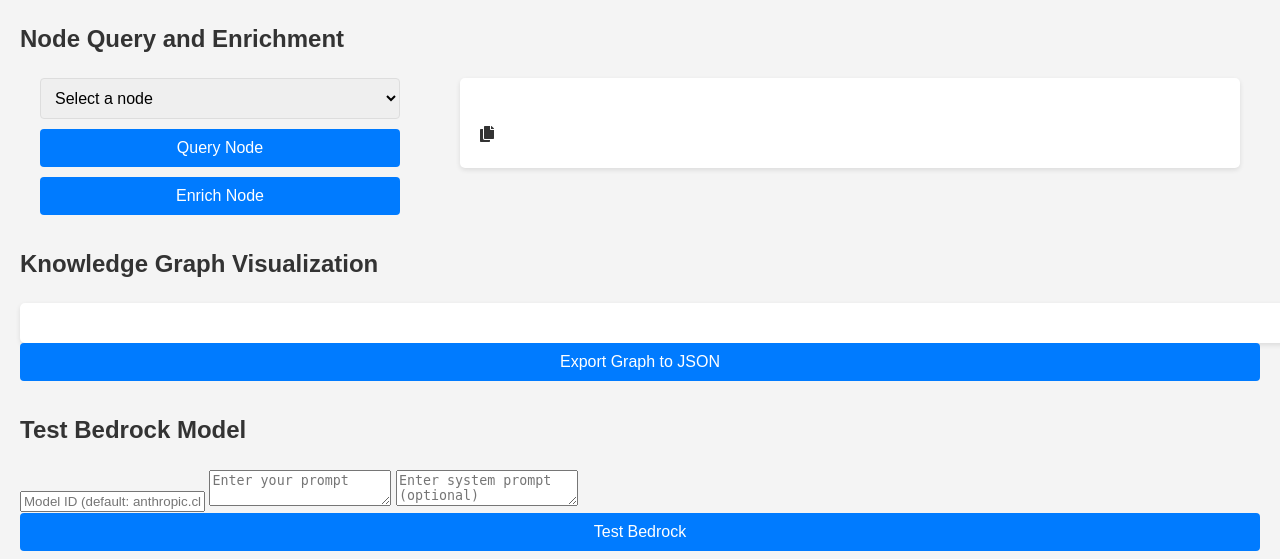
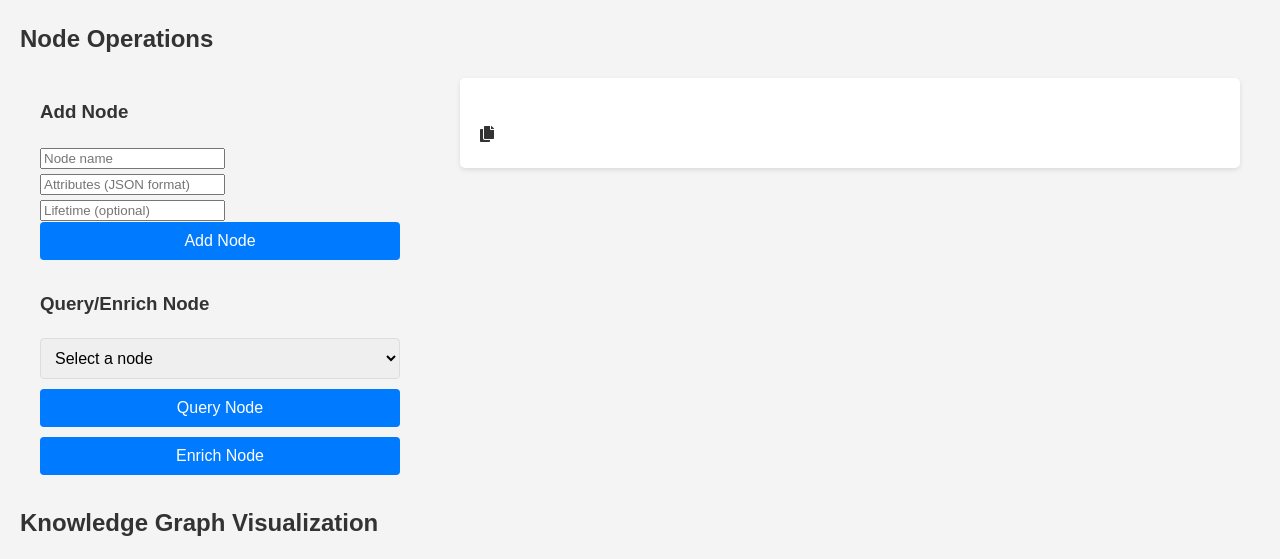
Before and after one commit to jwalsh/neuro-graph-dynamics, a Flask app: page / in a window 1280 px wide. Shown: the part 191-750 px from the top of the page. Run offline with Flask 3, Linux system fonts and the light colour scheme; data that the repository does not hold is empty; parts of the project's set-up code (start-up, migrations or seed data) failed here and were passed over.

Commit message:
Agent step completed: Add lifetime optional field to the knowledge graph nodes

```diff
--- a/app.py
+++ b/app.py
@@ -24,6 +24,12 @@ class NeurosymbolicKnowledgeGraph:
 
     def get_all_nodes(self):
         return list(self.graph.nodes)
+
+    def add_node(self, node, attributes=None, lifetime=None):
+        node_attrs = attributes or {}
+        if lifetime:
+            node_attrs['lifetime'] = lifetime
+        self.graph.add_node(node, **node_attrs)
 
     def enrich_node(self, node_name):
         if node_name not in self.graph:
@@ -83,6 +89,19 @@ def get_graph_data():
 def get_nodes():
     return jsonify(kg.get_all_nodes())
 
+@app.route('/add_node', methods=['POST'])
+def add_node():
+    data = request.json
+    node_name = data.get('node_name')
+    attributes = data.get('attributes')
+    lifetime = data.get('lifetime')
+
+    if not node_name:
+        return jsonify({"error": "Missing node_name"}), 400
+
+    kg.add_node(node_name, attributes, lifetime)
+    return jsonify({"success": True, "message": f"Node '{node_name}' added successfully"})
+
 @app.route('/enrich_node', methods=['POST'])
 def enrich_node():
     data = request.json
--- a/templates/index.html
+++ b/templates/index.html
@@ -23,9 +23,16 @@
     </nav>
     <main>
         <section id="node-operations">
-            <h2>Node Query and Enrichment</h2>
+            <h2>Node Operations</h2>
             <div class="container">
                 <div class="left-column">
+                    <h3>Add Node</h3>
+                    <input type="text" id="new-node-name" placeholder="Node name">
+                    <input type="text" id="new-node-attributes" placeholder="Attributes (JSON format)">
+                    <input type="text" id="new-node-lifetime" placeholder="Lifetime (optional)">
+                    <button id="add-node-btn">Add Node</button>
+
+                    <h3>Query/Enrich Node</h3>
                     <select id="node-select">
                         <option value="">Select a node</option>
                     </select>
@@ -78,10 +85,57 @@
             new ClipboardJS('.copy-icon');
 
             // Load nodes
-            $.get('/get_nodes', function(nodes) {
-                var select = $('#node-select');
-                nodes.forEach(function(node) {
-                    select.append($('<option></option>').val(node).text(node));
+            function loadNodes() {
+                $.get('/get_nodes', function(nodes) {
+                    var select = $('#node-select');
+                    select.empty();
+                    select.append($('<option></option>').val('').text('Select a node'));
+                    nodes.forEach(function(node) {
+                        select.append($('<option></option>').val(node).text(node));
+                    });
+                });
+            }
+
+            loadNodes();
+
+            // Add node
+            $('#add-node-btn').click(function() {
+                var nodeName = $('#new-node-name').val();
+                var attributes = $('#new-node-attributes').val();
+                var lifetime = $('#new-node-lifetime').val();
+
+                if (!nodeName) {
+                    alert('Please enter a node name.');
+                    return;
+                }
+
+                try {
+                    attributes = attributes ? JSON.parse(attributes) : {};
+                } catch (e) {
+                    alert('Invalid JSON format for attributes.');
+                    return;
+                }
+
+                $.ajax({
+                    url: '/add_node',
+                    method: 'POST',
+                    contentType: 'application/json',
+                    data: JSON.stringify({
+                        node_name: nodeName,
+                        attributes: attributes,
+                        lifetime: lifetime
+                    }),
+                    success: function(response) {
+                        alert(response.message);
+                        $('#new-node-name').val('');
+                        $('#new-node-attributes').val('');
+                        $('#new-node-lifetime').val('');
+                        loadNodes();
+                        loadAndRenderGraph();
+                    },
+                    error: function(xhr, status, error) {
+                        alert('Error: ' + error);
+                    }
                 });
             });
 
```
Also changed, not shown: main.py (+8 -4 lines).
